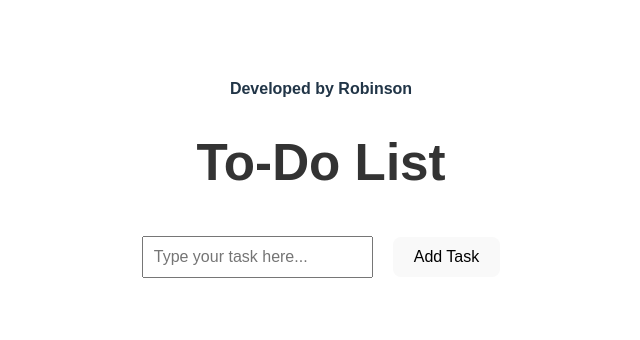
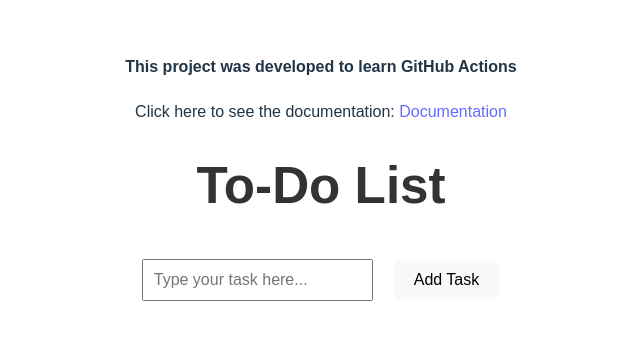
Before and after one commit to KavinduPramod/learn-git-actions, a React (Vite) app: page / in a window 1280 px wide. Shown: the part 218-558 px from the top of the page, without its empty margins (319-959 px from the left). Built offline with nearby package versions, Linux system fonts and the light colour scheme.

Commit message:
Add GitHub Markdown CSS and enhance App component with documentation link

```diff
--- a/package.json
+++ b/package.json
@@ -10,8 +10,12 @@
     "preview": "vite preview"
   },
   "dependencies": {
+    "github-markdown-css": "^5.8.1",
     "react": "^18.3.1",
-    "react-dom": "^18.3.1"
+    "react-dom": "^18.3.1",
+    "react-markdown": "^9.0.3",
+    "react-router-dom": "^7.1.4",
+    "remark-gfm": "^4.0.0"
   },
   "devDependencies": {
     "@eslint/js": "^9.17.0",
--- a/src/App.jsx
+++ b/src/App.jsx
@@ -4,16 +4,19 @@ import "./App.css";
 function App() {
   const [tasks, setTasks] = useState([]);
   const [newTask, setNewTask] = useState("");
+
   const addTask = () => {
     if (newTask.trim() !== "") {
       setTasks([...tasks, { text: newTask, completed: false }]);
       setNewTask("");
     }
   };
+
   const deleteTask = (index) => {
     const newTasks = tasks.filter((_, i) => i !== index);
     setTasks(newTasks);
   };
+
   const toggleComplete = (index) => {
     const newTasks = tasks.map((task, i) =>
       i === index ? { ...task, completed: !task.completed } : task
@@ -24,7 +27,17 @@ function App() {
   return (
     <div className="App">
       <div>
-        <h4>Developed by Robinson</h4>
+        <h4>This project was developed to learn GitHub Actions</h4>
+        <p>
+          Click here to see the documentation:{" "}
+          <a
+            href="https://github.com/KavinduPramod/learn-git-actions/blob/master/README.md"
+            target="_blank"
+            rel="noopener noreferrer"
+          >
+            Documentation
+          </a>
+        </p>
       </div>
       <div></div>
       <h1>To-Do List</h1>
```
Also changed, not shown: 2 other files (tests, documents, lock files or other folders).
